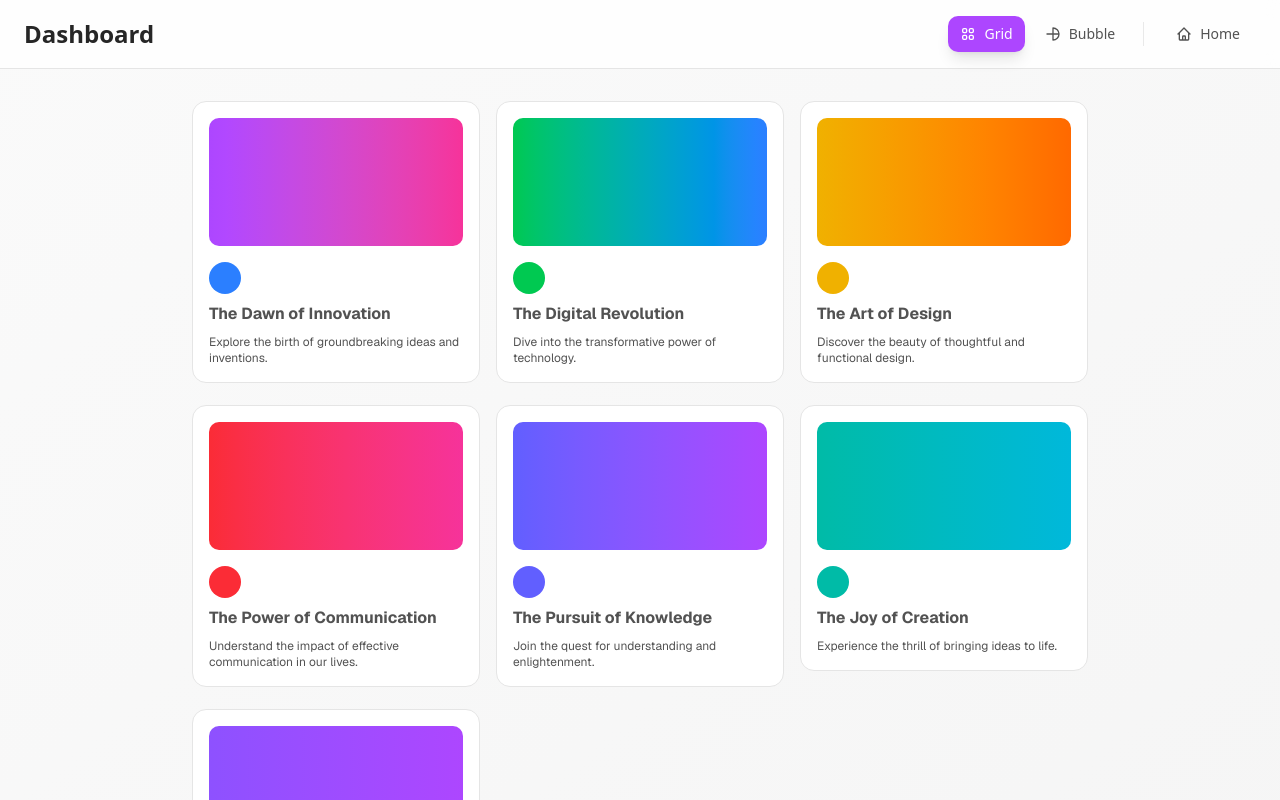
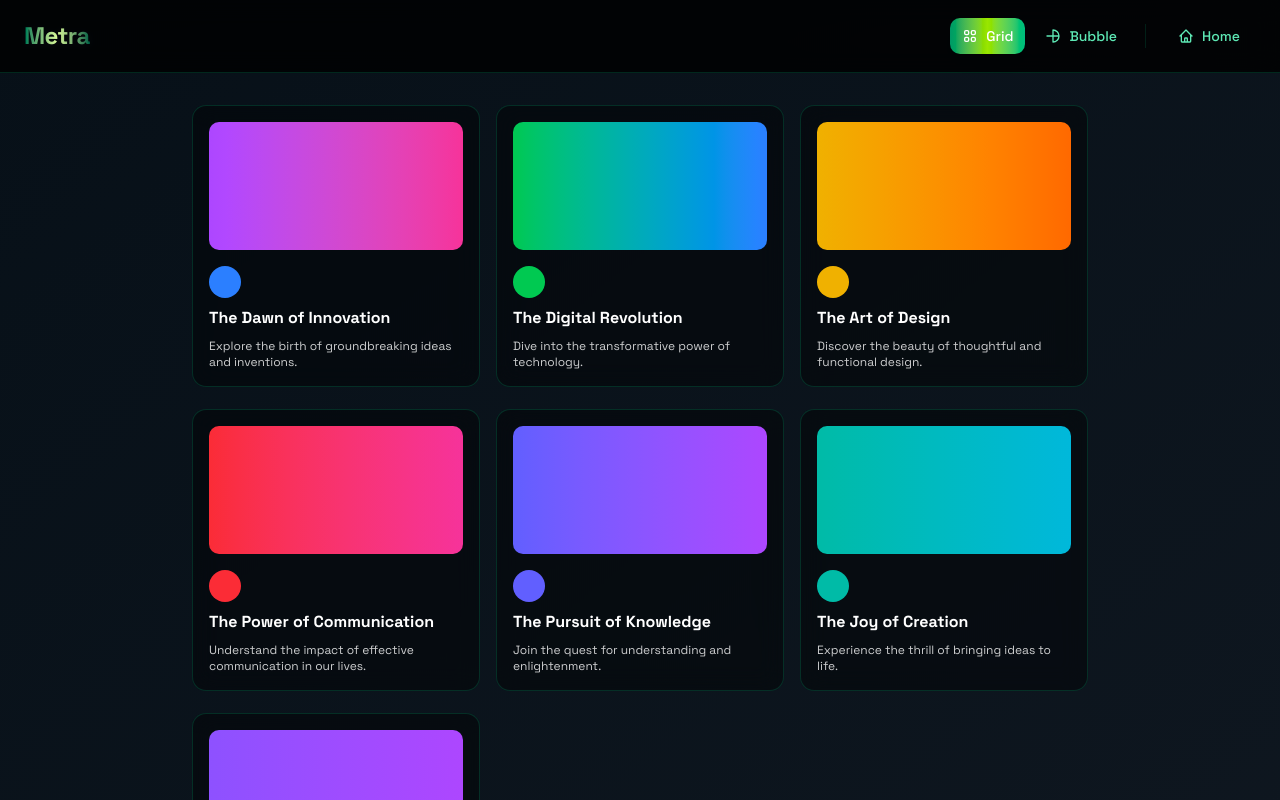
Before and after one commit to yuyaox122/whack_2025, a Next.js app: page /dashboard in a window 1280 px wide. Shown: the top 800 px of the page. Built offline with nearby package versions, Linux system fonts and the light colour scheme.

Commit message:
99% except backend integration

```diff
--- a/package.json
+++ b/package.json
@@ -19,6 +19,7 @@
     "matter-js": "^0.20.0",
     "motion": "^12.23.24",
     "next": "15.5.6",
+    "node": "^25.0.0",
     "react": "19.1.0",
     "react-dom": "19.1.0",
     "tailwind-merge": "^3.3.1"
--- a/src/app/dashboard/page.js
+++ b/src/app/dashboard/page.js
@@ -3,6 +3,7 @@
 import { BentoGrid, BentoGridItem } from "@/components/ui/bento-grid";
 import BubbleMap from "@/components/ui/bubble-map";
 import ExpandableCard from "@/components/ui/expandable-card";
+import { StaggeredContainer, StaggeredItem, FadeInUp, SlideInFromLeft, SlideInFromRight } from "@/components/ui/page-transition";
 import Link from "next/link";
 import { useState } from "react";
 
@@ -97,14 +98,25 @@ export default function Dashboard() {
   }));
 
   return (
-    <div className="min-h-screen bg-gradient-to-br from-neutral-50 to-neutral-100 dark:from-neutral-950 dark:to-neutral-900">
+    <div className="min-h-screen bg-gradient-to-br from-[#071018] to-[#0f1720] dark:from-[#071018] dark:to-[#0f1720]">
         {/* Navbar */}
-        <nav className="bg-white/80 dark:bg-black/80 backdrop-blur-md border-b border-neutral-200 dark:border-neutral-800 sticky top-0 z-50">
+        <FadeInUp delay={0.1}>
+          <nav className="bg-black/80 dark:bg-black/80 backdrop-blur-md border-b border-emerald-500/20 dark:border-emerald-500/20 sticky top-0 z-50">
             <div className="max-w-7xl mx-auto px-6 py-4">
               <div className="flex items-center justify-between">
-              <h1 className="text-2xl font-bold text-neutral-800 dark:text-neutral-200">
-                Dashboard
+                <SlideInFromLeft delay={0.2}>
+                  <h1 className="text-2xl relative z-20 font-bold text-center text-black dark:text-white font-sans tracking-tight">
+                    <div className="relative mx-auto inline-block w-max [filter:drop-shadow(0px_1px_3px_rgba(27,_37,_80,_0.14))]">
+                      <div className="absolute left-0 top-[1px] bg-clip-text bg-no-repeat text-transparent bg-gradient-to-r py-1 from-emerald-400 via-lime-300 to-emerald-600 [text-shadow:0_0_rgba(0,0,0,0.1)]">
+                        <span className=""></span>
+                      </div>
+                      <div className="relative bg-clip-text text-transparent bg-no-repeat bg-gradient-to-r from-emerald-700 via-lime-200 to-emerald-800 py-1">
+                        <span className="">Metra</span>
+                      </div>
+                    </div>
                   </h1>
+                </SlideInFromLeft>
+                <SlideInFromRight delay={0.3}>
                   <div className="flex items-center gap-4">
                     {/* Layout Toggle Button */}
                     <div className="flex items-center gap-2">
@@ -112,8 +124,8 @@ export default function Dashboard() {
                         onClick={() => setLayoutMode('grid')}
                         className={`flex items-center gap-2 px-3 py-2 text-sm font-medium rounded-lg transition-all duration-200 ${
                           layoutMode === 'grid'
-                        ? 'bg-purple-500 text-white shadow-lg'
-                        : 'text-neutral-600 dark:text-neutral-400 hover:text-neutral-800 dark:hover:text-neutral-200 hover:bg-neutral-100 dark:hover:bg-neutral-800'
+                            ? 'bg-gradient-to-r from-emerald-600 via-lime-400 to-emerald-500 text-white shadow-lg'
+                            : 'text-emerald-300 dark:text-emerald-400 hover:text-emerald-200 dark:hover:text-emerald-300 hover:bg-emerald-500/10 dark:hover:bg-emerald-500/10'
                         }`}
                       >
                         <svg className="w-4 h-4" fill="none" stroke="currentColor" viewBox="0 0 24 24">
@@ -125,8 +137,8 @@ export default function Dashboard() {
                         onClick={() => setLayoutMode('bubble')}
                         className={`flex items-center gap-2 px-3 py-2 text-sm font-medium rounded-lg transition-all duration-200 ${
                           layoutMode === 'bubble'
-                        ? 'bg-purple-500 text-white shadow-lg'
-                        : 'text-neutral-600 dark:text-neutral-400 hover:text-neutral-800 dark:hover:text-neutral-200 hover:bg-neutral-100 dark:hover:bg-neutral-800'
+                            ? 'bg-gradient-to-r from-emerald-600 via-lime-400 to-emerald-500 text-white shadow-lg'
+                            : 'text-emerald-300 dark:text-emerald-400 hover:text-emerald-200 dark:hover:text-emerald-300 hover:bg-emerald-500/10 dark:hover:bg-emerald-500/10'
                         }`}
                       >
                         <svg className="w-4 h-4" fill="none" stroke="currentColor" viewBox="0 0 24 24">
@@ -135,10 +147,10 @@ export default function Dashboard() {
                         Bubble
                       </button>
                     </div>
-                <div className="w-px h-6 bg-neutral-300 dark:bg-neutral-600 opacity-50"></div>
+                    <div className="w-px h-6 bg-emerald-500/30 dark:bg-emerald-500/30 opacity-50"></div>
                     <Link
                       href="/"
-                  className="flex items-center gap-2 px-4 py-2 text-sm font-medium text-neutral-600 dark:text-neutral-400 hover:text-neutral-800 dark:hover:text-neutral-200 hover:bg-neutral-100 dark:hover:bg-neutral-800 rounded-lg transition-all duration-200"
+                      className="flex items-center gap-2 px-4 py-2 text-sm font-medium text-emerald-300 dark:text-emerald-400 hover:text-emerald-200 dark:hover:text-emerald-300 hover:bg-emerald-500/10 dark:hover:bg-emerald-500/10 rounded-lg transition-all duration-200"
                     >
                       <svg
                         className="w-4 h-4"
@@ -157,18 +169,21 @@ export default function Dashboard() {
                       Home
                     </Link>
                   </div>
+                </SlideInFromRight>
               </div>
             </div>
           </nav>
+        </FadeInUp>
 
         <div className="p-8">
           <div className="max-w-7xl mx-auto">
             {/* Grid Layout */}
             <div className={layoutMode === 'grid' ? 'block' : 'hidden'}>
+              <StaggeredContainer>
                 <BentoGrid className="max-w-4xl mx-auto">
                   {items.map((item, i) => (
+                    <StaggeredItem key={i} delay={i * 0.1}>
                       <div
-                    key={i}
                         onClick={() => handleItemClick(item)}
                         className="cursor-pointer"
                       >
@@ -180,17 +195,18 @@ export default function Dashboard() {
                           className={i === 3 || i === 6 ? "md:col-span-2" : ""}
                         />
                       </div>
+                    </StaggeredItem>
                   ))}
                 </BentoGrid>
+              </StaggeredContainer>
             </div>
 
             {/* Bubble Layout */}
             <div className={layoutMode === 'bubble' ? 'block' : 'hidden'}>
+              <StaggeredContainer>
+                <StaggeredItem>
                   <div className="flex flex-col items-center">
-                <h2 className="text-2xl font-bold text-neutral-800 dark:text-neutral-200 mb-8">
-                  Interactive Bubble Map
-                </h2>
-                <div className="bg-white/80 dark:bg-neutral-800/80 backdrop-blur-md rounded-2xl p-8 shadow-2xl border border-neutral-200 dark:border-neutral-700">
+                    <div className="bg-black/40 dark:bg-black/40 backdrop-blur-md rounded-2xl p-8 shadow-2xl border border-emerald-500/20 dark:border-emerald-500/20">
                       <BubbleMap
                         data={bubbleData}
                         width={800}
@@ -198,10 +214,9 @@ export default function Dashboard() {
                         onItemClick={handleItemClick}
                       />
                     </div>
-                <p className="text-sm text-neutral-600 dark:text-neutral-400 mt-4 text-center max-w-2xl">
-                  Hover over the bubbles to see them grow, similar to the interactive experience on <a href="https://birdeye.so/" target="_blank" rel="noopener noreferrer" className="text-purple-500 hover:text-purple-600 underline">Birdeye</a>. Each bubble represents a different category with varying sizes based on their values.
-                </p>
                   </div>
+                </StaggeredItem>
+              </StaggeredContainer>
             </div>
           </div>
         </div>
--- a/src/app/globals.css
+++ b/src/app/globals.css
@@ -6,8 +6,8 @@
 @theme inline {
   --color-background: var(--background);
   --color-foreground: var(--foreground);
-  --font-sans: var(--font-geist-sans);
-  --font-mono: var(--font-geist-mono);
+  --font-sans: var(--font-space-grotesk);
+  --font-mono: var(--font-space-grotesk);
   --color-sidebar-ring: var(--sidebar-ring);
   --color-sidebar-border: var(--sidebar-border);
   --color-sidebar-accent-foreground: var(--sidebar-accent-foreground);
@@ -45,71 +45,73 @@
 
 :root {
   --radius: 0.625rem;
-  --background: oklch(1 0 0);
-  --foreground: oklch(0.145 0 0);
-  --card: oklch(1 0 0);
-  --card-foreground: oklch(0.145 0 0);
-  --popover: oklch(1 0 0);
-  --popover-foreground: oklch(0.145 0 0);
-  --primary: oklch(0.205 0 0);
-  --primary-foreground: oklch(0.985 0 0);
-  --secondary: oklch(0.97 0 0);
-  --secondary-foreground: oklch(0.205 0 0);
-  --muted: oklch(0.97 0 0);
-  --muted-foreground: oklch(0.556 0 0);
-  --accent: oklch(0.97 0 0);
-  --accent-foreground: oklch(0.205 0 0);
+  /* Emerald theme - matching landing page */
+  --background: #071018; /* dark background matching landing page */
+  --foreground: #ffffff; /* white text */
+  --card: oklch(0.15 0.02 160); /* dark card with slight emerald tint */
+  --card-foreground: oklch(0.9 0.1 160); /* light emerald text */
+  --popover: oklch(0.15 0.02 160);
+  --popover-foreground: oklch(0.9 0.1 160);
+  --primary: oklch(0.6 0.2 160); /* emerald primary */
+  --primary-foreground: oklch(0.1 0.02 160);
+  --secondary: oklch(0.2 0.05 160); /* darker emerald secondary */
+  --secondary-foreground: oklch(0.9 0.1 160);
+  --muted: oklch(0.2 0.05 160);
+  --muted-foreground: oklch(0.6 0.1 160);
+  --accent: oklch(0.7 0.15 120); /* lime accent */
+  --accent-foreground: oklch(0.1 0.02 160);
   --destructive: oklch(0.577 0.245 27.325);
-  --border: oklch(0.922 0 0);
-  --input: oklch(0.922 0 0);
-  --ring: oklch(0.708 0 0);
-  --chart-1: oklch(0.646 0.222 41.116);
-  --chart-2: oklch(0.6 0.118 184.704);
-  --chart-3: oklch(0.398 0.07 227.392);
-  --chart-4: oklch(0.828 0.189 84.429);
-  --chart-5: oklch(0.769 0.188 70.08);
-  --sidebar: oklch(0.985 0 0);
-  --sidebar-foreground: oklch(0.145 0 0);
-  --sidebar-primary: oklch(0.205 0 0);
-  --sidebar-primary-foreground: oklch(0.985 0 0);
-  --sidebar-accent: oklch(0.97 0 0);
-  --sidebar-accent-foreground: oklch(0.205 0 0);
-  --sidebar-border: oklch(0.922 0 0);
-  --sidebar-ring: oklch(0.708 0 0);
+  --border: oklch(0.3 0.1 160); /* emerald border */
+  --input: oklch(0.2 0.05 160);
+  --ring: oklch(0.6 0.2 160); /* emerald ring */
+  --chart-1: oklch(0.6 0.2 160); /* emerald */
+  --chart-2: oklch(0.7 0.15 120); /* lime */
+  --chart-3: oklch(0.5 0.15 180); /* teal */
+  --chart-4: oklch(0.8 0.1 100); /* yellow-green */
+  --chart-5: oklch(0.65 0.18 140); /* emerald-green */
+  --sidebar: oklch(0.15 0.02 160);
+  --sidebar-foreground: oklch(0.9 0.1 160);
+  --sidebar-primary: oklch(0.6 0.2 160);
+  --sidebar-primary-foreground: oklch(0.1 0.02 160);
+  --sidebar-accent: oklch(0.2 0.05 160);
+  --sidebar-accent-foreground: oklch(0.9 0.1 160);
+  --sidebar-border: oklch(0.3 0.1 160);
+  --sidebar-ring: oklch(0.6 0.2 160);
 }
 
 .dark {
-  --background: oklch(0.145 0 0);
-  --foreground: oklch(0.985 0 0);
-  --card: oklch(0.205 0 0);
-  --card-foreground: oklch(0.985 0 0);
-  --popover: oklch(0.205 0 0);
-  --popover-foreground: oklch(0.985 0 0);
-  --primary: oklch(0.922 0 0);
-  --primary-foreground: oklch(0.205 0 0);
-  --secondary: oklch(0.269 0 0);
-  --secondary-foreground: oklch(0.985 0 0);
-  --muted: oklch(0.269 0 0);
-  --muted-foreground: oklch(0.708 0 0);
-  --accent: oklch(0.269 0 0);
-  --accent-foreground: oklch(0.985 0 0);
+  /* Dark theme with emerald color scheme */
+  --background: #0b0f14; /* very dark background */
+  --foreground: #ffffff;
+  --card: oklch(0.12 0.02 160); /* darker emerald card */
+  --card-foreground: oklch(0.9 0.1 160);
+  --popover: oklch(0.12 0.02 160);
+  --popover-foreground: oklch(0.9 0.1 160);
+  --primary: oklch(0.7 0.2 160); /* brighter emerald for dark mode */
+  --primary-foreground: oklch(0.1 0.02 160);
+  --secondary: oklch(0.18 0.05 160); /* darker emerald secondary */
+  --secondary-foreground: oklch(0.9 0.1 160);
+  --muted: oklch(0.18 0.05 160);
+  --muted-foreground: oklch(0.6 0.1 160);
+  --accent: oklch(0.8 0.15 120); /* brighter lime accent */
+  --accent-foreground: oklch(0.1 0.02 160);
   --destructive: oklch(0.704 0.191 22.216);
-  --border: oklch(1 0 0 / 10%);
-  --input: oklch(1 0 0 / 15%);
-  --ring: oklch(0.556 0 0);
-  --chart-1: oklch(0.488 0.243 264.376);
-  --chart-2: oklch(0.696 0.17 162.48);
-  --chart-3: oklch(0.769 0.188 70.08);
-  --chart-4: oklch(0.627 0.265 303.9);
-  --chart-5: oklch(0.645 0.246 16.439);
-  --sidebar: oklch(0.205 0 0);
-  --sidebar-foreground: oklch(0.985 0 0);
-  --sidebar-primary: oklch(0.488 0.243 264.376);
-  --sidebar-primary-foreground: oklch(0.985 0 0);
-  --sidebar-accent: oklch(0.269 0 0);
-  --sidebar-accent-foreground: oklch(0.985 0 0);
-  --sidebar-border: oklch(1 0 0 / 10%);
-  --sidebar-ring: oklch(0.556 0 0);
+  --border: oklch(0.25 0.1 160); /* emerald border */
+  --input: oklch(0.18 0.05 160);
+  --ring: oklch(0.7 0.2 160); /* emerald ring */
+  --chart-1: oklch(0.7 0.2 160); /* emerald */
+  --chart-2: oklch(0.8 0.15 120); /* lime */
+  --chart-3: oklch(0.6 0.15 180); /* teal */
+  --chart-4: oklch(0.9 0.1 100); /* yellow-green */
+  --chart-5: oklch(0.75 0.18 140); /* emerald-green */
+  --sidebar: oklch(0.12 0.02 160);
+  --sidebar-foreground: oklch(0.9 0.1 160);
+  --sidebar-primary: oklch(0.7 0.2 160);
+  --sidebar-primary-foreground: oklch(0.1 0.02 160);
+  --sidebar-accent: oklch(0.18 0.05 160);
+  --sidebar-accent-foreground: oklch(0.9 0.1 160);
+  --sidebar-border: oklch(0.25 0.1 160);
+  --sidebar-ring: oklch(0.7 0.2 160);
 }
 
 @layer base {
@@ -118,5 +120,9 @@
   }
   body {
     @apply bg-background text-foreground;
+    font-family: 'Space Grotesk', sans-serif;
+  }
+  h1, h2, h3, h4, h5, h6 {
+    font-family: 'Space Grotesk', sans-serif;
   }
 }
--- a/src/app/layout.js
+++ b/src/app/layout.js
@@ -1,31 +1,29 @@
-import { Geist, Geist_Mono } from "next/font/google";
+import { Space_Grotesk } from "next/font/google";
 import "./globals.css";
-import { PageWrapper } from "@/components/ui/page-wrapper";
 
-const geistSans = Geist({
-  variable: "--font-geist-sans",
+const spaceGrotesk = Space_Grotesk({
+  variable: "--font-space-grotesk",
   subsets: ["latin"],
-});
-
-const geistMono = Geist_Mono({
-  variable: "--font-geist-mono",
-  subsets: ["latin"],
+  weight: ["300", "400", "500", "600", "700"],
 });
 
 export const metadata = {
-  title: "WHACK 2025",
-  description: "Winning the Hackathon",
+  title: "Metra - Confidence, calculated.",
+  description: "Your all in one dashboard for reliable, real-time data.",
 };
 
 export default function RootLayout({ children }) {
   return (
     <html lang="en">
+      <head>
+        <link rel="preconnect" href="https://fonts.googleapis.com" />
+        <link rel="preconnect" href="https://fonts.gstatic.com" crossOrigin="anonymous" />
+        <link href="https://fonts.googleapis.com/css2?family=Space+Grotesk:wght@300..700&display=swap" rel="stylesheet" />
+      </head>
       <body
-        className={`${geistSans.variable} ${geistMono.variable} antialiased`}
+        className={`${spaceGrotesk.variable} antialiased`}
       >
-        <PageWrapper>
-          {children}
-        </PageWrapper>
+        {children}
       </body>
     </html>
   );
--- a/src/app/page.js
+++ b/src/app/page.js
@@ -1,4 +1,3 @@
-import Image from "next/image";
 import Link from "next/link";
 import { BackgroundBeamsWithCollision } from "@/components/ui/background-beams-with-collision";
 import { Button, MovingBorder } from "@/components/ui/moving-border";
@@ -10,24 +9,24 @@ export default function Home() {
         <BackgroundBeamsWithCollision className="h-[80vh] md:h-[60rem] lg:h-[100vh]">
           <div className="flex flex-col items-center justify-center h-full w-full">
             <h2 className="text-2xl relative z-20 md:text-4xl lg:text-7xl font-bold text-center text-black dark:text-white font-sans tracking-tight">
-              WHACK{" "}
+              {" "}
               <div className="relative mx-auto inline-block w-max [filter:drop-shadow(0px_1px_3px_rgba(27,_37,_80,_0.14))]">
-                <div className="absolute left-0 top-[1px] bg-clip-text bg-no-repeat text-transparent bg-gradient-to-r py-4 from-purple-500 via-violet-500 to-pink-500 [text-shadow:0_0_rgba(0,0,0,0.1)]">
+                <div className="absolute left-0 top-[1px] bg-clip-text bg-no-repeat text-transparent bg-gradient-to-r py-4 from-emerald-400 via-lime-300 to-emerald-600 [text-shadow:0_0_rgba(0,0,0,0.1)]">
                   <span className=""></span>
                 </div>
-                <div className="relative bg-clip-text text-transparent bg-no-repeat bg-gradient-to-r from-purple-500 via-violet-500 to-pink-500 py-4">
-                  <span className="">2025</span>
+                <div className="relative bg-clip-text text-transparent bg-no-repeat bg-gradient-to-r from-emerald-700 via-lime-200 to-emerald-800 py-4">
+                  <span className="">Metra</span>
                 </div>
               </div>
             </h2>
             <div className="relative z-20 mt-4">
               <div className="relative h-auto w-auto overflow-hidden rounded-[1.75rem] p-[1px]">
                 <MovingBorder duration={2000} rx="30%" ry="30%">
-                  <div className="h-20 w-20 bg-white/80 opacity-[0.8] shadow-lg" />
+                  <div className="h-20 w-20 bg-black/80 opacity-[0.8] shadow-lg" />
                 </MovingBorder>
                 <Link
                   href="/dashboard"
-                  className="relative flex h-full w-full items-center justify-center rounded-[calc(1.75rem*0.96)] bg-gradient-to-r from-purple-500 via-violet-500 to-pink-500 px-12 py-3 text-base md:text-lg lg:text-xl font-semibold text-white antialiased shadow-lg hover:shadow-xl transition-all duration-300 hover:from-purple-600 hover:via-violet-600 hover:to-pink-600"
+                  className="relative flex h-full w-full items-center justify-center rounded-[calc(1.75rem*0.96)] bg-gradient-to-r from-emerald-600 via-lime-400 to-emerald-500 px-12 py-3 text-base md:text-lg lg:text-xl font-semibold text-white antialiased shadow-lg hover:shadow-xl transition-all duration-300 hover:from-emerald-500 hover:via-lime-300 hover:to-emerald-600"
                 >
                   Launch App
                 </Link>
--- a/src/components/ui/bento-grid.jsx
+++ b/src/components/ui/bento-grid.jsx
@@ -25,18 +25,18 @@ export const BentoGridItem = ({
   return (
     <div
       className={cn(
-        "group/bento shadow-input row-span-1 flex flex-col justify-between space-y-4 rounded-xl border border-neutral-200 bg-white p-4 transition duration-200 hover:shadow-xl dark:border-white/[0.2] dark:bg-black dark:shadow-none",
+        "group/bento shadow-input row-span-1 flex flex-col justify-between space-y-4 rounded-xl border border-emerald-500/20 bg-black/40 backdrop-blur-md p-4 transition duration-200 hover:shadow-xl hover:shadow-emerald-500/10 dark:border-emerald-500/20 dark:bg-black/40 dark:shadow-none",
         className
       )}>
       {header}
       <div className="transition duration-200 group-hover/bento:translate-x-2">
         {icon}
         <div
-          className="mt-2 mb-2 font-sans font-bold text-neutral-600 dark:text-neutral-200">
+          className="mt-2 mb-2 font-sans font-bold text-white">
           {title}
         </div>
         <div
-          className="font-sans text-xs font-normal text-neutral-600 dark:text-neutral-300">
+          className="font-sans text-xs font-normal text-white/80">
           {description}
         </div>
       </div>
--- a/src/components/ui/moving-border.jsx
+++ b/src/components/ui/moving-border.jsx
@@ -36,14 +36,14 @@ export function Button({
         <MovingBorder duration={duration} rx="30%" ry="30%">
           <div
             className={cn(
-              "h-20 w-20 bg-[radial-gradient(#0ea5e9_40%,transparent_60%)] opacity-[0.8]",
+              "h-20 w-20 bg-[radial-gradient(#16a34a_30%,transparent_60%)] opacity-[0.85]",
               borderClassName
             )} />
         </MovingBorder>
       </div>
       <div
         className={cn(
-          "relative flex h-full w-full items-center justify-center border border-slate-800 bg-slate-900/[0.8] text-sm text-white antialiased backdrop-blur-xl",
+          "relative flex h-full w-full items-center justify-center border border-transparent bg-[rgba(6,10,15,0.6)] text-sm text-white antialiased backdrop-blur-xl",
           className
         )}
         style={{
--- a/src/components/ui/page-transition.jsx
+++ b/src/components/ui/page-transition.jsx
@@ -1,29 +1,33 @@
 "use client";
-import { motion } from "motion/react";
+import { motion, AnimatePresence } from "motion/react";
 import { usePathname } from "next/navigation";
 
 export const PageTransition = ({ children }) => {
   const pathname = usePathname();
 
   return (
+    <AnimatePresence mode="wait">
       <motion.div
         key={pathname}
-      initial={{ opacity: 0, y: 20 }}
-      animate={{ opacity: 1, y: 0 }}
-      exit={{ opacity: 0, y: -20 }}
+        initial={{ opacity: 0, y: 30, scale: 0.95 }}
+        animate={{ opacity: 1, y: 0, scale: 1 }}
+        exit={{ opacity: 0, y: -30, scale: 1.05 }}
         transition={{
-        duration: 0.4,
+          duration: 0.6,
           ease: [0.25, 0.46, 0.45, 0.94],
         }}
+        className="w-full"
       >
         {children}
       </motion.div>
+    </AnimatePresence>
   );
 };
 
-export const StaggeredContainer = ({ children }) => {
+export const StaggeredContainer = ({ children, className = "" }) => {
   return (
     <motion.div
+      className={className}
       initial="hidden"
       animate="visible"
       variants={{
@@ -31,8 +35,8 @@ export const StaggeredContainer = ({ children }) => {
         visible: {
           opacity: 1,
           transition: {
-            staggerChildren: 0.1,
-            delayChildren: 0.2,
+            staggerChildren: 0.15,
+            delayChildren: 0.3,
           },
         },
       }}
@@ -42,17 +46,19 @@ export const StaggeredContainer = ({ children }) => {
   );
 };
 
-export const StaggeredItem = ({ children, className = "" }) => {
+export const StaggeredItem = ({ children, className = "", delay = 0 }) => {
   return (
     <motion.div
       className={className}
       variants={{
-        hidden: { opacity: 0, y: 20 },
+        hidden: { opacity: 0, y: 30, scale: 0.95 },
         visible: {
           opacity: 1,
           y: 0,
+          scale: 1,
           transition: {
-            duration: 0.4,
+            duration: 0.6,
+            delay: delay,
             ease: [0.25, 0.46, 0.45, 0.94],
           },
         },
@@ -62,3 +68,54 @@ export const StaggeredItem = ({ children, className = "" }) => {
     </motion.div>
   );
 };
+
+export const FadeInUp = ({ children, className = "", delay = 0 }) => {
+  return (
+    <motion.div
+      className={className}
+      initial={{ opacity: 0, y: 40 }}
+      animate={{ opacity: 1, y: 0 }}
+      transition={{
+        duration: 0.8,
+        delay: delay,
+        ease: [0.25, 0.46, 0.45, 0.94],
+      }}
+    >
+      {children}
+    </motion.div>
+  );
+};
+
+export const SlideInFromLeft = ({ children, className = "", delay = 0 }) => {
+  return (
+    <motion.div
+      className={className}
+      initial={{ opacity: 0, x: -50 }}
+      animate={{ opacity: 1, x: 0 }}
+      transition={{
+        duration: 0.7,
+        delay: delay,
+        ease: [0.25, 0.46, 0.45, 0.94],
+      }}
+    >
+      {children}
+    </motion.div>
+  );
+};
+
+export const SlideInFromRight = ({ children, className = "", delay = 0 }) => {
+  return (
+    <motion.div
+      className={className}
+      initial={{ opacity: 0, x: 50 }}
+      animate={{ opacity: 1, x: 0 }}
+      transition={{
+        duration: 0.7,
+        delay: delay,
+        ease: [0.25, 0.46, 0.45, 0.94],
+      }}
+    >
+      {children}
+    </motion.div>
+  );
+};
```
Also changed, not shown: next.config.mjs (+6 -1 lines), src/components/ui/background-beams-with-collision.jsx (+4 -4 lines), src/components/ui/bubble-map.jsx (+43 -8 lines), src/components/ui/expandable-card.jsx (+36 -41 lines), 1 other file (tests, documents, lock files or other folders). Lines whose indentation alone changed are shown as unchanged.
